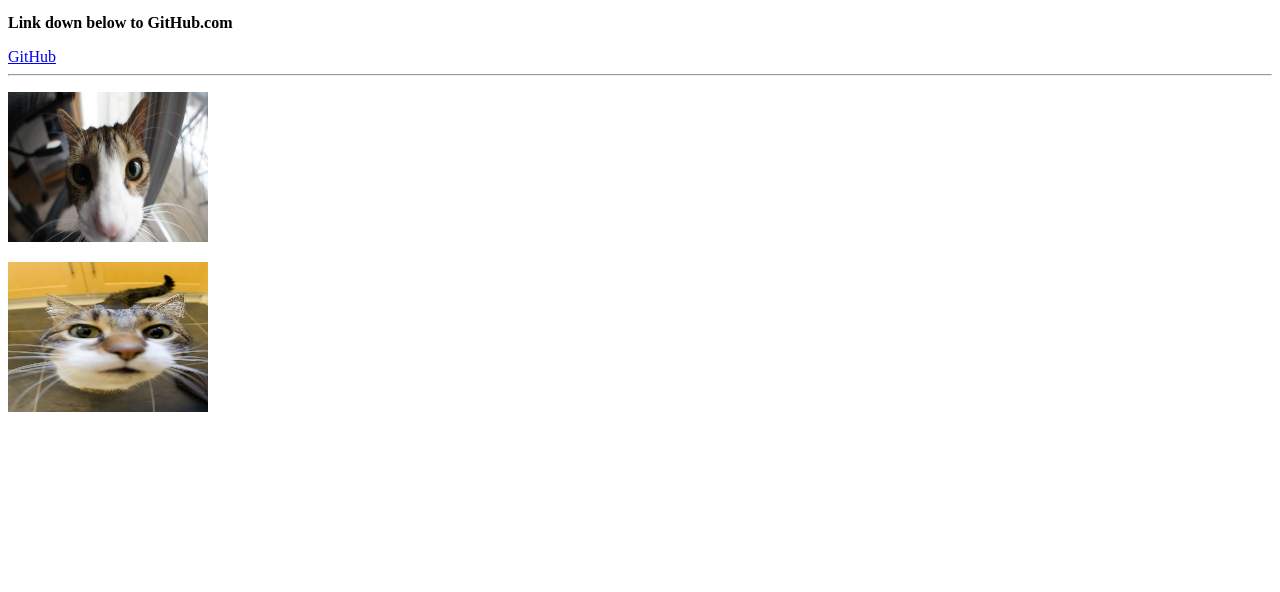
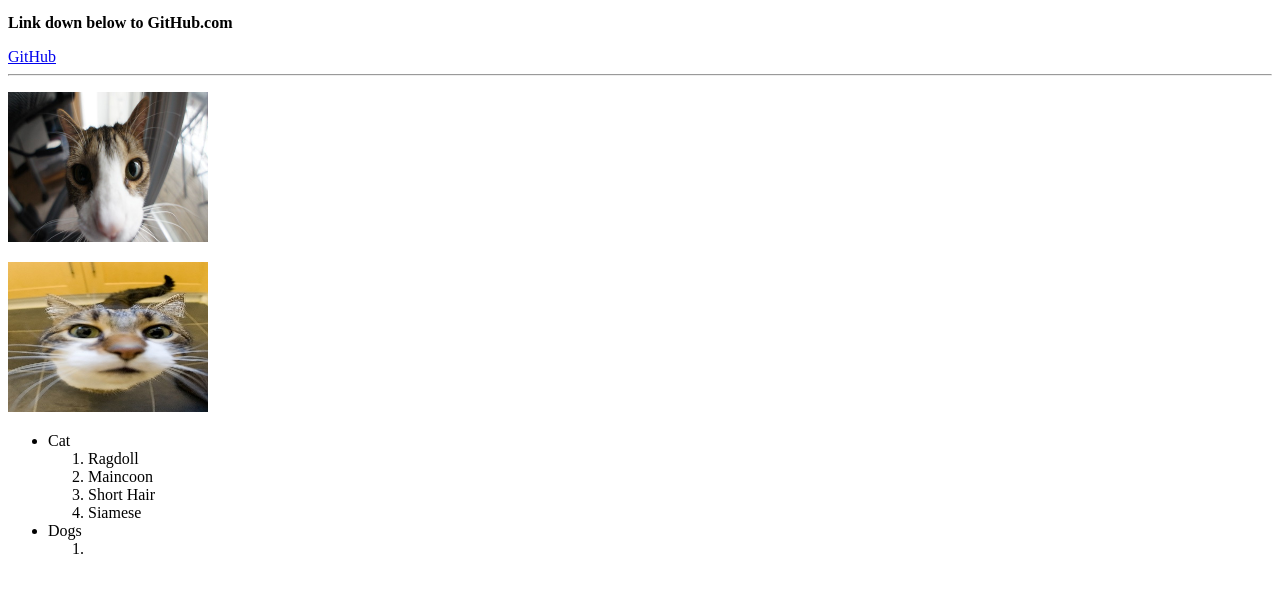
Before and after one commit to LoganMunksgard/LoganMunksgard.github.io, a plain HTML site: page index.html in a window 1280 px wide. Shown: the part 100-692 px from the top of the page. Drawn offline with Linux system fonts and the light colour scheme.

Commit message:
images/cat_brown.jpg

```diff
--- a/index.html
+++ b/index.html
@@ -16,5 +16,21 @@
         <p>
             <a href="https://en.wikipedia.org/wiki/Cat">
             <img src="images/cat2.jpg" width="200" height="150">
+            </a>
+            <ul>
+                <li>Cat
+                    <ol>
+                        <li>Ragdoll</li>
+                        <li>Maincoon</li>
+                        <li>Short Hair</li>
+                        <li>Siamese</li>
+                    </ol>
+                </li>
+                <li>Dogs
+                    <ol>
+                        <li></li>
+                    </ol>
+                </li>
+            </ul>
     </body>
 </html>
```
